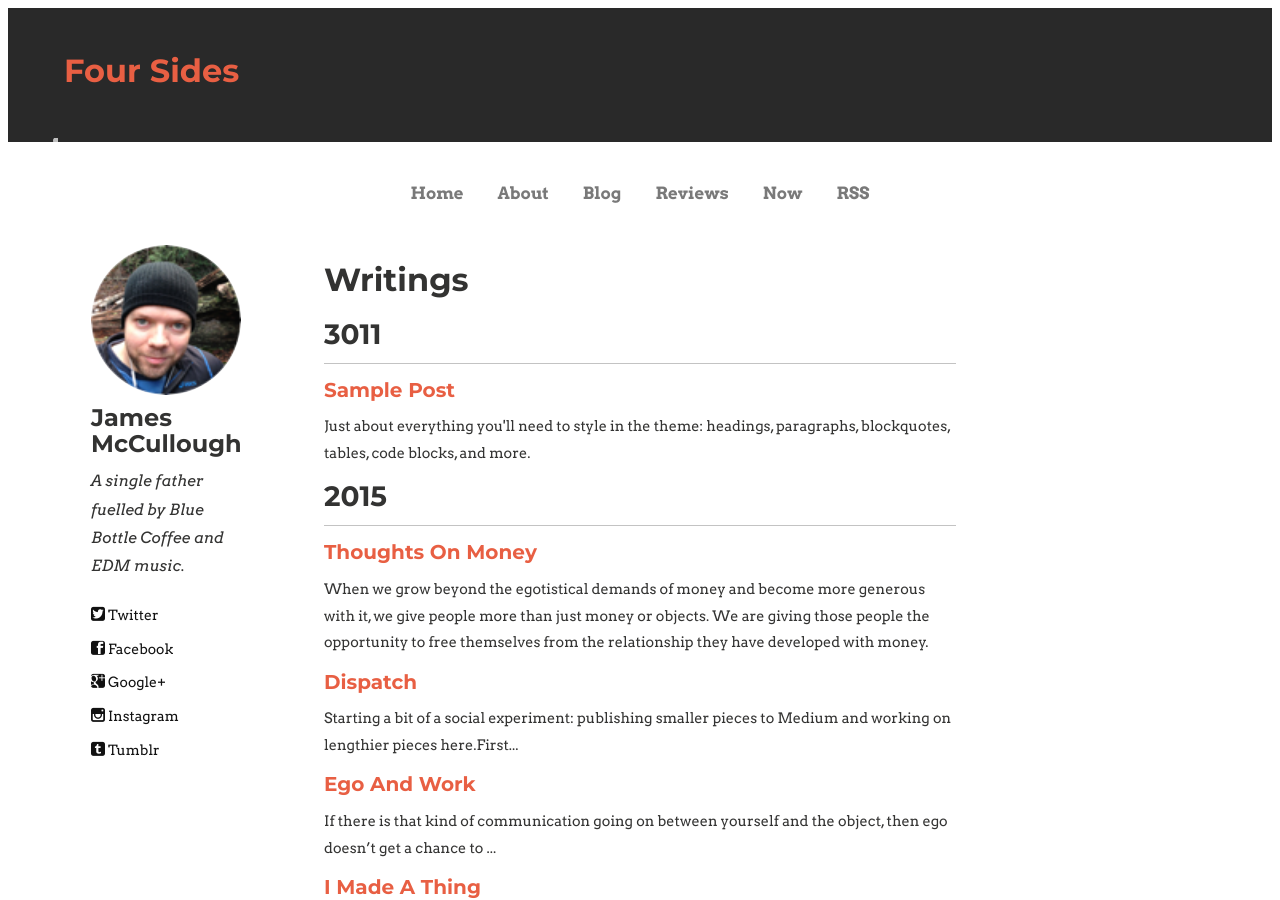
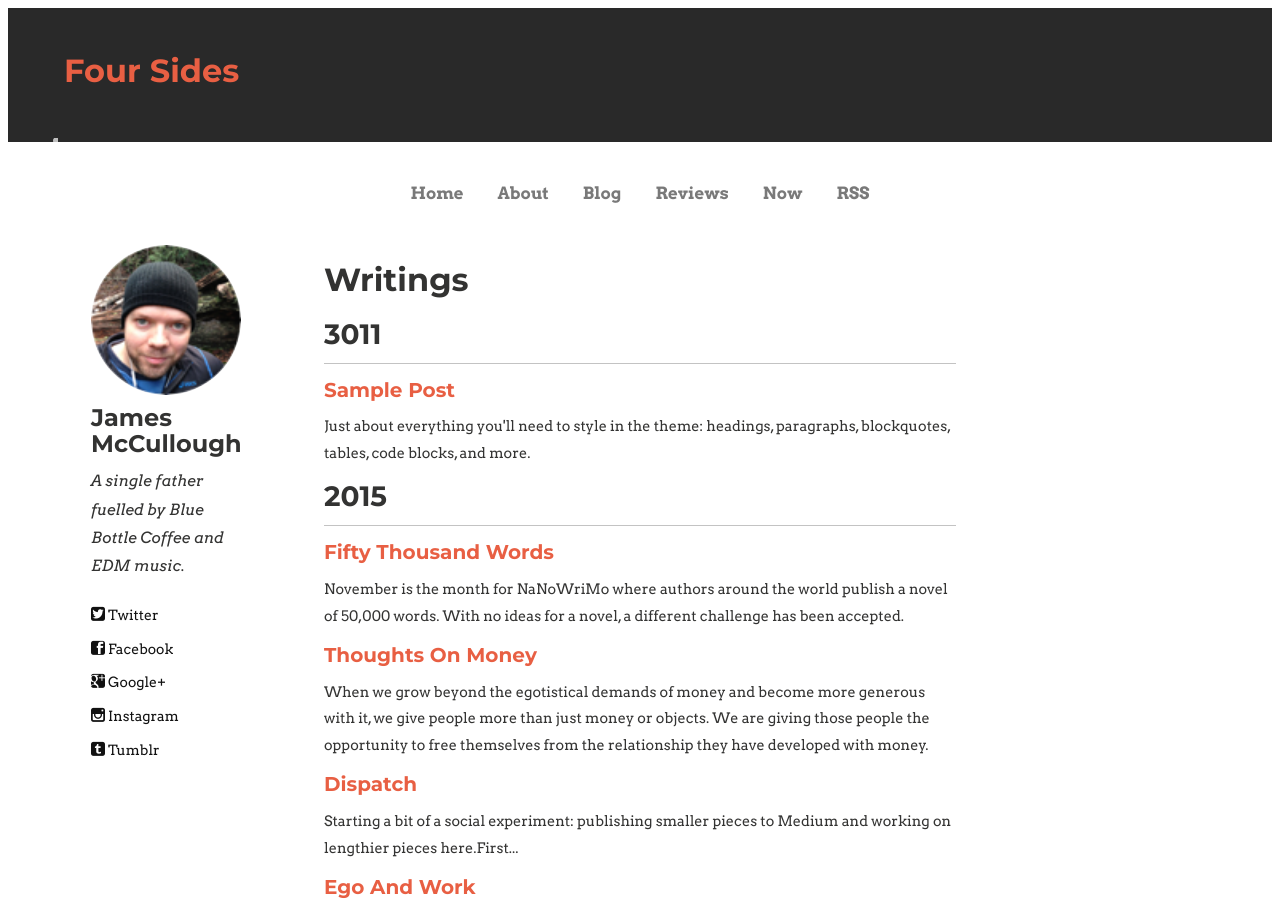
Before and after one commit to foursides/foursides.github.io, a Jekyll site: the page built from blog.md, in a window 1280 px wide and 900 px high. Built offline with Jekyll 4.4.1, drawn with Linux system fonts in a browser that asks for light colours; nearby versions of some CDN libraries; library files that are not in the unit come from our copies; Markdown is read by kramdown in place of the engine named in the settings; part of the change alters nothing that is shown.

Commit message:
Nanowrimo

```diff
--- /dev/null
+++ b/_posts/2015-11-03-Fifty-Thousand-Words.md
@@ -0,0 +1,19 @@
+---
+layout: post
+title:  Fifty Thousand Words
+tags: writing
+date: 2015-11-03
+description: November is the month for NaNoWriMo where authors around the world publish a novel of 50,000 words. With no ideas for a novel, a different challenge has been accepted.
+---
+
+> I’ve known about NaNoWriMo for years, but the thing is: 50,000. That’s a big number, like almost an insurmountable number. I’ve never felt like I wanted to participate, but I always was impressed with those who did manage to at least try.
+>
+> So this year I am going to do it.
+> But I’m not writing a novel.
+> [Ben Brooks](https://brooksreview.net/2015/11/fifty-thousand/ "My NaNoWriMo Challenge"), My NaNoWriMo Challenge
+
+When I [mentioned earlier](http://www.foursides.ca/i-made-a-thing "I Made a Thing | Four Sides") that I was considering taking up the NaNoWriMo novel challenge, I had similar thoughts as Ben. The more I thought about it, the more it seemed impossible for me to muster the creative energy to write that many words that flowed together in a logical manner. 50,000 words is not impossible if I allow myself the space to write about in a manner with more freedom.
+
+Towards the end of my [Dispatch](https://medium.com/@four_sides/dispatch-fc586deb2b62 "Dispatch") piece on Medium, I wrote about the ideas overflowing in my mind. Every day I open up Safari to see many tabs of articles I wish to touch on or that have inspired me in some way. I need a better habit of getting those ideas out into the world on a consistent basis. So for the month of November, I am going to try to publish 50,000 words between this site and Medium. At the end, I may bundle it all together.
+
+You can keep track of my progress, and what else I am up to on a new [Now](http://www.foursides.ca/now "Now | Four Sides") page which is a growing movement around the world.
--- a/now.md
+++ b/now.md
@@ -18,4 +18,6 @@ tags: [now, life]
  - [Four Sides Hospitality Consulting](http://www.foursidesconsulting.com "Four Sides Hospitality Consulting") - a consulting firm for hotels, motels, vacation rentals, and other areas of the hospitality world.
  - Taking on the NaNoWriMo challenge of publishing 50,000 words in the month of November (inspired by [Ben Brooks](https://brooksreview.net/2015/11/fifty-thousand/ "Fifty Thousand") here and [Medium]https://medium.com/@four_sides "Medium")
 
+**NaNoWriMo Challenge Word Count:** 210 words.
+
 **Inspired by [Ben Brooks](http://www.brooksreview.net/now "Ben Brooks") and [Shawn Blanc](https://shawnblanc.net/now/ "Shawn Blanc")
```
